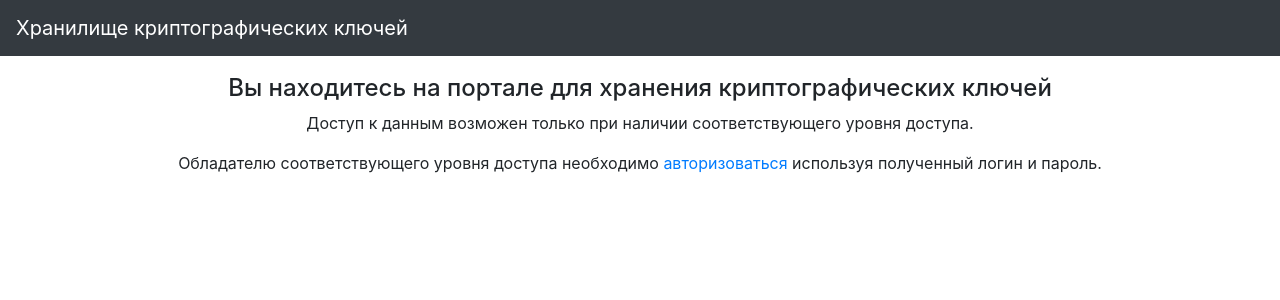
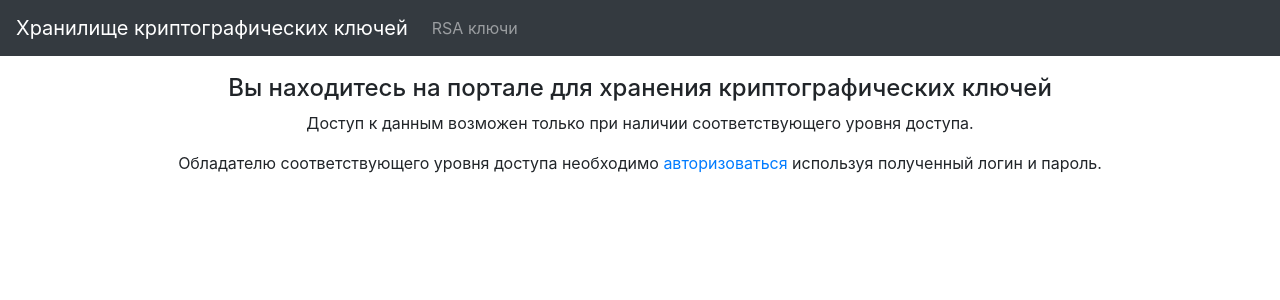
Before and after one commit to VeisaGit/python-practice, a Django app: page / in a window 1280 px wide. Shown: the top 300 px of the page. Run offline with Django 3.2, Linux system fonts and the light colour scheme; some libraries are stand-ins or nearby versions.

Commit message:
change menu links style

```diff
--- a/keystorage/keys/templates/keys/base.html
+++ b/keystorage/keys/templates/keys/base.html
@@ -16,12 +16,12 @@
 
         <div class="collapse navbar-collapse" id="navbarsExampleDefault">
 
-            <ul class="nav nav-pills">
+            <ul class="navbar-nav mr-auto">
+                <li class="nav-item">
+                    <a class="nav-link" href="#">RSA ключи</a>
+                </li>
 <!--                <li class="nav-item">-->
-<!--                    <a class="nav-link" style="color:white;" href="#">RSA ключи</a>-->
-<!--                </li>-->
-<!--                <li class="nav-item">-->
-<!--                    <a class="nav-link" href="#">Link</a>-->
+<!--                    <a class="nav-link" href="#">Ссылка</a>-->
 <!--                </li>-->
                 {% if user.is_authenticated %}
                 <li class="nav-item">
```
Also changed, not shown: keystorage/db.sqlite3.
